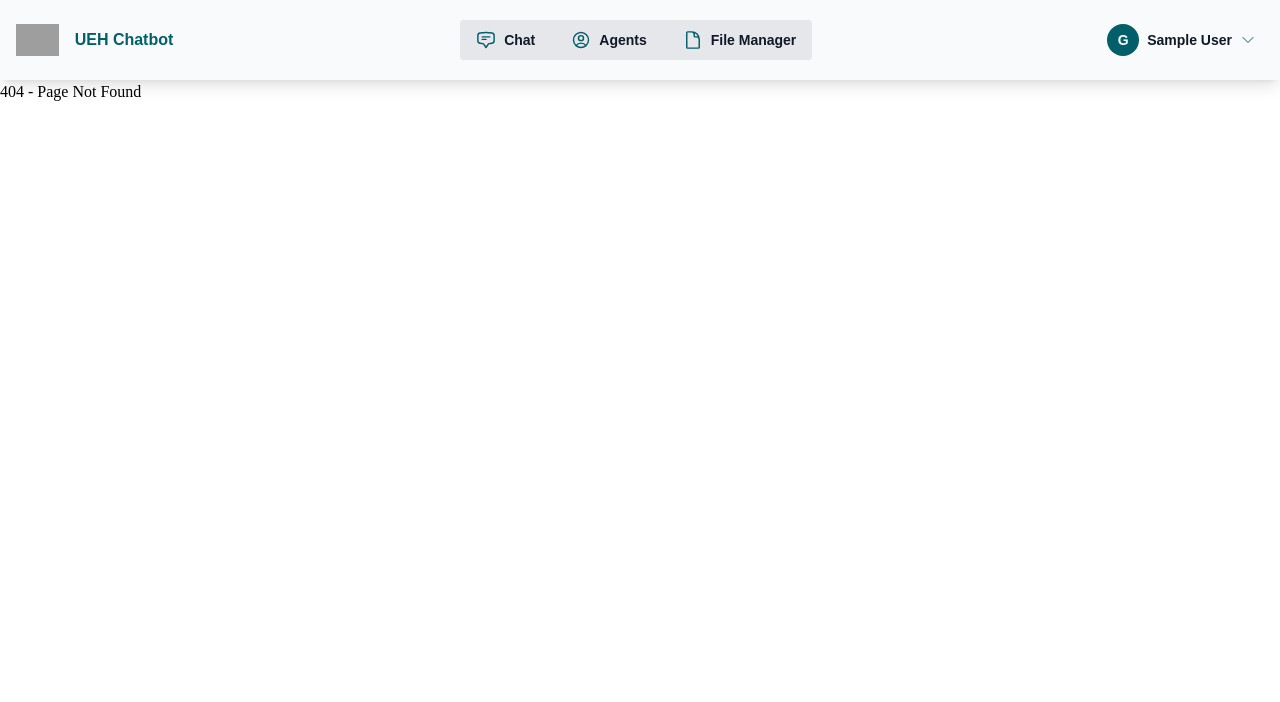
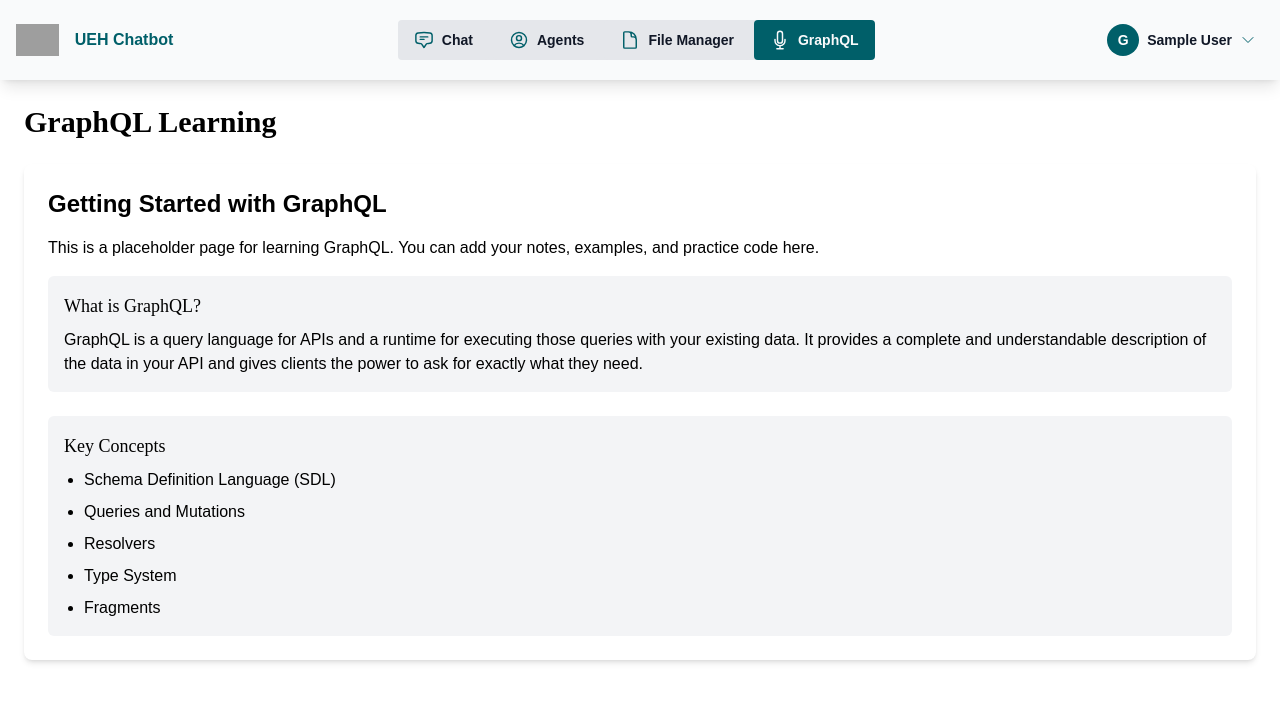
Before and after one commit to AnVuTrong/practice-redux, a React (Create React App) app: page /graphql in a window 1280 px wide. Before the commit this address had no page. Shown: the top 702 px of the page. Built offline with nearby package versions, Linux system fonts and the light colour scheme; sample sign-in values are in the browser's storage; grey boxes are pictures that could not be loaded.

Commit message:
Add GraphQL route and update navigation and authentication state management

```diff
--- a/src/constants/Navigation.constant.ts
+++ b/src/constants/Navigation.constant.ts
@@ -36,5 +36,10 @@ export const NAVIGATION_ITEMS: NavigationItem[] = [
     path: ROUTES.FILE_MANAGER,
     label: 'File Manager',
     icon: 'M19.5 14.25v-2.625a3.375 3.375 0 0 0-3.375-3.375h-1.5A1.125 1.125 0 0 1 13.5 7.125v-1.5a3.375 3.375 0 0 0-3.375-3.375H8.25m2.25 0H5.625c-.621 0-1.125.504-1.125 1.125v17.25c0 .621.504 1.125 1.125 1.125h12.75c.621 0 1.125-.504 1.125-1.125V11.25a9 9 0 0 0-9-9Z'
+  },
+  {
+    path: ROUTES.GRAPHQL,
+    label: 'GraphQL',
+    icon: 'M12 18.75a6 6 0 0 0 6-6v-1.5m-6 7.5a6 6 0 0 1-6-6v-1.5m6 7.5v3.75m-3.75 0h7.5M12 15.75a3 3 0 0 1-3-3V4.5a3 3 0 1 1 6 0v8.25a3 3 0 0 1-3 3Z'
   }
 ];
--- a/src/constants/Routes.constant.ts
+++ b/src/constants/Routes.constant.ts
@@ -6,5 +6,6 @@ export const ROUTES = {
   CHAT: '/chat',
   AGENTS: '/agents',
   FILE_MANAGER: '/file-manager',
-  SETTINGS: '/settings'
+  SETTINGS: '/settings',
+  GRAPHQL: '/graphql'
 } as const;
--- a/src/features/authSlice.feature.ts
+++ b/src/features/authSlice.feature.ts
@@ -13,8 +13,8 @@ interface AuthState {
 
 // Initial state
 const initialState: AuthState = {
-  isAuthenticated: false,
-  user: null,
+  isAuthenticated: !!localStorage.getItem('token'),
+  user: localStorage.getItem('user') ? JSON.parse(localStorage.getItem('user') || '') : null,
   token: localStorage.getItem('token'),
   loading: false,
   error: null,
@@ -123,6 +123,16 @@ export const authSlice = createSlice({
     },
     clearSuccessMessage: (state) => {
       state.successMessage = null;
+    },
+    restoreAuthState: (state) => {
+      const token = localStorage.getItem('token');
+      const userStr = localStorage.getItem('user');
+
+      if (token && userStr) {
+        state.isAuthenticated = true;
+        state.token = token;
+        state.user = JSON.parse(userStr);
+      }
     }
   },
   extraReducers: (builder) => {
--- /dev/null
+++ b/src/pages/GraphQL.page.tsx
@@ -0,0 +1,39 @@
+import React from 'react';
+
+const GraphQL = () => {
+  return (
+    <div className="container mx-auto p-6">
+      <h1 className="text-3xl font-bold mb-6">GraphQL Learning</h1>
+
+      <div className="bg-white rounded-lg shadow-md p-6">
+        <h2 className="text-2xl font-semibold mb-4">Getting Started with GraphQL</h2>
+
+        <p className="mb-4">
+          This is a placeholder page for learning GraphQL. You can add your notes, examples, and practice code here.
+        </p>
+
+        <div className="bg-gray-100 p-4 rounded-md mb-6">
+          <h3 className="text-lg font-medium mb-2">What is GraphQL?</h3>
+          <p>
+            GraphQL is a query language for APIs and a runtime for executing those queries with your existing data.
+            It provides a complete and understandable description of the data in your API and gives clients the power
+            to ask for exactly what they need.
+          </p>
+        </div>
+
+        <div className="bg-gray-100 p-4 rounded-md">
+          <h3 className="text-lg font-medium mb-2">Key Concepts</h3>
+          <ul className="list-disc pl-5 space-y-2">
+            <li>Schema Definition Language (SDL)</li>
+            <li>Queries and Mutations</li>
+            <li>Resolvers</li>
+            <li>Type System</li>
+            <li>Fragments</li>
+          </ul>
+        </div>
+      </div>
+    </div>
+  );
+};
+
+export default GraphQL;
--- a/src/routers/Router.tsx
+++ b/src/routers/Router.tsx
@@ -12,6 +12,7 @@ const Chat = lazy(() => import('../pages/Chat.page'));
 const Agents = lazy(() => import('../pages/Agents.page'));
 const FileManager = lazy(() => import('../pages/FileManager.page'));
 const Settings = lazy(() => import('../pages/Settings.page'));
+const GraphQL = lazy(() => import('../pages/GraphQL.page'));
 
 // Protected route component
 const ProtectedRoute = ({ children }: { children: ReactNode }) => {
@@ -93,6 +94,14 @@ export const Router = () => {
             </ProtectedRoute>
           }
         />
+        <Route
+          path='/graphql'
+          element={
+            <ProtectedRoute>
+              <GraphQL />
+            </ProtectedRoute>
+          }
+        />
 
         {/* 404 route */}
         <Route path='*' element={<NotFound />} />
```
